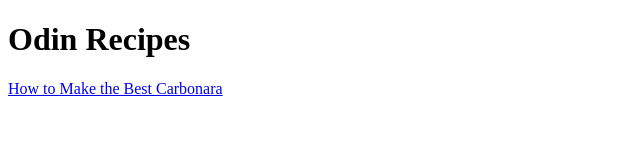
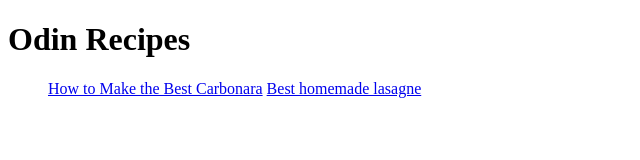
Before and after one commit to VladeTOR/odin-recipes, a plain HTML site: page index.html in a window 1280 px wide. Shown: the whole page, without its empty margins (0-640 px from the left). Drawn offline with Linux system fonts and the light colour scheme.

Commit message:
Added link to second recipe "lasagne"

```diff
--- a/index.html
+++ b/index.html
@@ -6,7 +6,9 @@
     </head>
     <body>
         <h1>Odin Recipes</h1>
-
-        <a href="recipes/carbonara.html">How to Make the Best Carbonara</a>
+        <ul>
+            <a href="recipes/carbonara.html">How to Make the Best Carbonara</a>
+            <a href="recipes/lasagne.html">Best homemade lasagne</a>
+        </ul>
     </body>
 </html>
```
